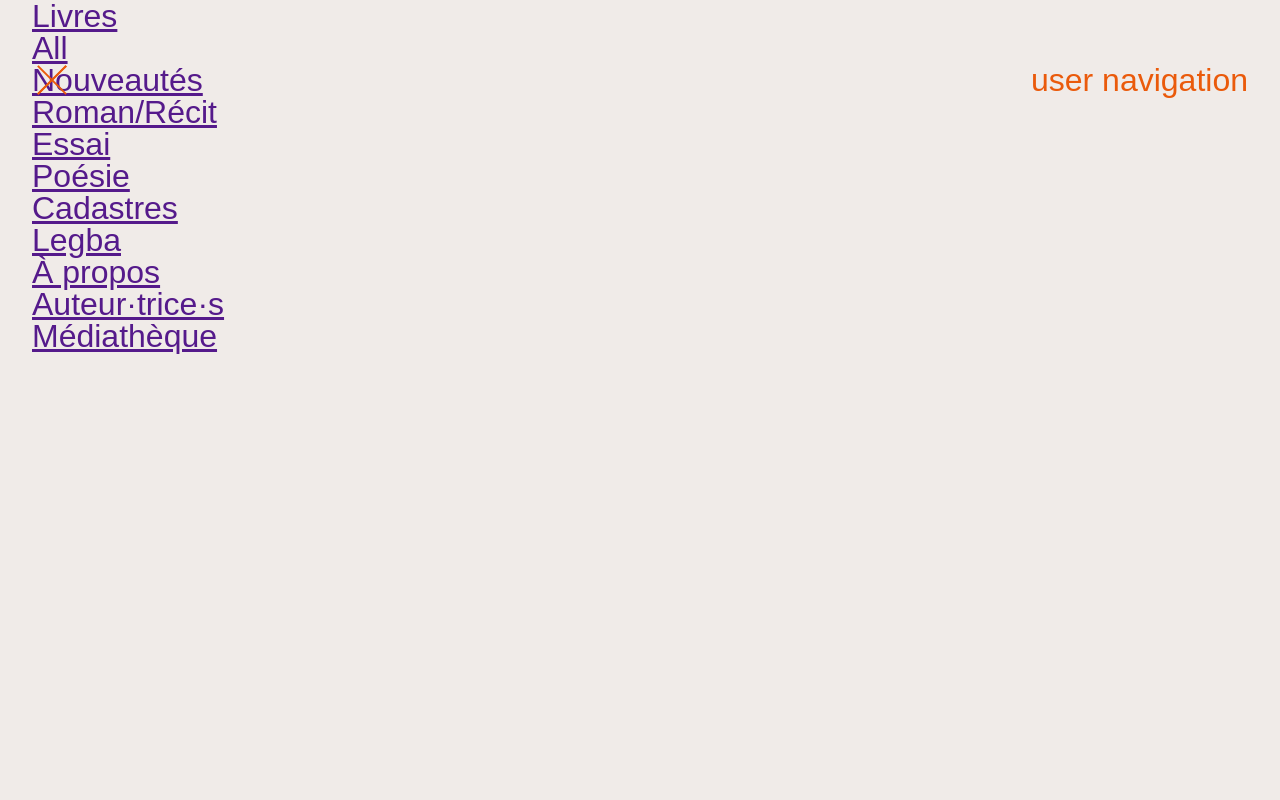
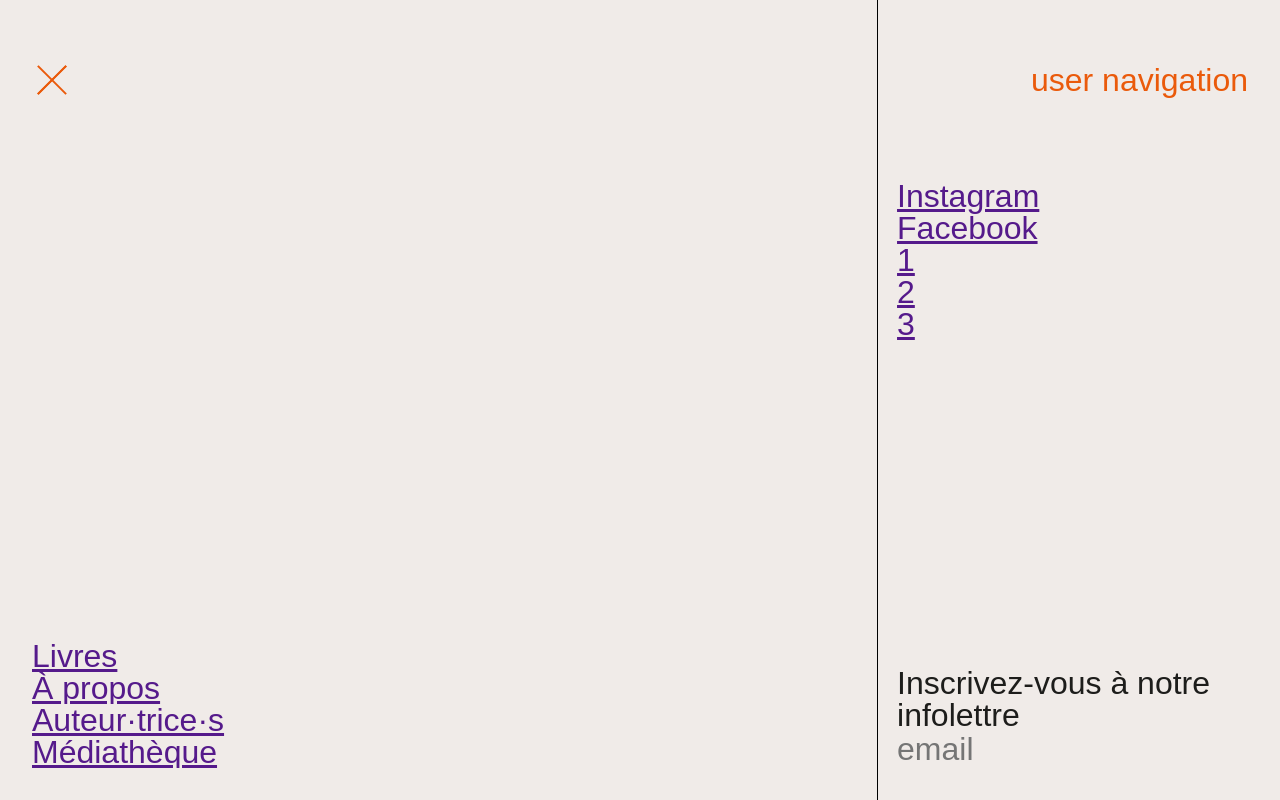
Before and after one commit to sonyashakirova/memoire-dencrier, a React (Vite) app: page / in a window 1280 px wide. Both pictures are taken after a click on the button 52 px from the left and 80 px from the top of the page. Shown: the top 800 px of the page. Built offline with nearby package versions, Linux system fonts and the light colour scheme; a web font is replaced by a local one.

Commit message:
feat: add menu animations

```diff
--- a/src/components/sections/CatalogSection/CatalogSection.tsx
+++ b/src/components/sections/CatalogSection/CatalogSection.tsx
@@ -8,6 +8,7 @@ import {
 import { useRef, useState } from 'react';
 import { BookLink } from '../../atoms';
 import './CatalogSection.style.css';
+import { useDeviceType } from '../../../hooks';
 
 const categories = [
   { name: 'Roman/Récit', book: { img: 'book-01.jpg' } },
@@ -19,9 +20,7 @@ const categories = [
 
 export const CatalogSection = () => {
   const [active, setActive] = useState(0);
-  const isTouchDevice = !!(
-    'ontouchstart' in window || navigator.maxTouchPoints
-  );
+  const { isTouchDevice } = useDeviceType();
 
   // Touch device animations
   const sectionRef = useRef(null);
--- a/src/hooks/index.ts
+++ b/src/hooks/index.ts
@@ -1,2 +1,3 @@
+export { useDeviceType } from './useDeviceType';
 export { useScrollDirection } from './useScrollDirection';
 export { useWindowSize } from './useWindowSize';
--- /dev/null
+++ b/src/hooks/useDeviceType.ts
@@ -0,0 +1,7 @@
+export const useDeviceType = () => {
+  const isTouchDevice = !!(
+    'ontouchstart' in window || navigator.maxTouchPoints
+  );
+
+  return { isTouchDevice };
+};
--- a/src/layout/footer/Footer.style.css
+++ b/src/layout/footer/Footer.style.css
@@ -1,4 +1,4 @@
-.footer {
+.footer__wrapper {
   border-top: 1px solid #5525a9;
 }
 
--- a/src/layout/header/Menu/Menu.style.css
+++ b/src/layout/header/Menu/Menu.style.css
@@ -1,6 +1,11 @@
 .menu {
   width: 100%;
   height: 100%;
+  pointer-events: none;
+}
+
+.menu.open {
+  pointer-events: auto;
 }
 
 .menu__bg {
@@ -13,33 +18,18 @@
   transition: opacity 0.3 ease-in-out;
 }
 
-html.lenis [data-lenis-prevent] {
-  overflow-x: hidden;
-  overflow-y: auto;
-  overscroll-behavior: contain;
-}
-
-.menu__inner {
-  visibility: hidden;
-}
-
-.menu.open .menu__inner {
-  visibility: visible;
-}
-
 @media screen and (min-width: 1200px),
   screen and (max-width: 1199px) and (min-width: 750px) {
   .menu__inner {
     display: flex;
     padding: 0 var(--page-margin);
     height: 100%;
-    overflow-y: visible !important;
-    overflow-x: visible !important;
   }
 }
 
 @media screen and (max-width: 749px) {
   .menu__inner {
+    display: block;
     height: 100%;
     padding: calc(var(--header-top-height) + var(--spacing-7))
       var(--page-margin) 3.25rem;
@@ -47,10 +37,29 @@ html.lenis [data-lenis-prevent] {
   }
 }
 
+.menu__navigation {
+  margin-top: auto;
+  padding: var(--page-margin) 0;
+  flex-shrink: 0;
+  width: calc((var(--grid-col-width) + var(--grid-gap)) * 14 - var(--grid-gap));
+}
+
+@media screen and (max-width: 1199px) and (min-width: 750px) {
+  .menu__navigation {
+    width: calc(
+      (var(--grid-col-width) + var(--grid-gap)) * 8 - var(--grid-gap)
+    );
+  }
+}
+
 .menu__navigation nav {
   width: 100%;
-  padding-right: calc(var(--grid_gutter) * 0 + var(--grid_col_width) * 0.5);
+  padding-right: calc(var(--grid-gap) * 0 + var(--grid-col-width) * 0.5);
   font-size: calc(72 / var(--base_px) * 1rem);
+}
+
+.menu__line-container {
+  overflow: hidden;
 }
 
 @media screen and (max-width: 749px) {
@@ -62,3 +71,39 @@ html.lenis [data-lenis-prevent] {
 .menu__inner ul {
   list-style: none;
 }
+
+.menu__line {
+  width: 1px;
+  background-color: black;
+  height: 100%;
+}
+
+@media screen and (max-width: 749px) {
+  .menu__line {
+    width: 100%;
+    height: 1px;
+  }
+}
+
+.menu__side {
+  overflow: hidden;
+  display: flex;
+  flex-direction: column;
+  justify-content: space-between;
+  padding: max(var(--header-top-height), 22.5vh) 0 var(--page-margin)
+    var(--grid-gap);
+}
+
+.menu__nav-link {
+  overflow: hidden;
+}
+
+.menu__nav-link a {
+  display: inline-block;
+}
+
+.menu__subline {
+  background-color: black;
+  width: 100%;
+  height: 1px;
+}
--- a/src/layout/header/Menu/Menu.tsx
+++ b/src/layout/header/Menu/Menu.tsx
@@ -1,13 +1,15 @@
-import { motion, useAnimationControls } from 'framer-motion';
+import { AnimatePresence, motion } from 'framer-motion';
+import { useEffect, useState } from 'react';
+import { useDeviceType, useWindowSize } from '../../../hooks';
+import { lenis } from '../../../lenis';
 import './Menu.style.css';
-import { useEffect } from 'react';
 
 const navItems = [
   {
     name: 'Livres',
     link: '',
-    subList: [
-      { name: 'All', link: '' }, // Touch only
+    sublist: [
+      { name: 'Voir la page "Livres"', link: '', touchOnly: true },
       { name: 'Nouveautés', link: '' },
       { name: 'Roman/Récit', link: '' },
       { name: 'Essai', link: '' },
@@ -20,51 +22,180 @@ const navItems = [
   { name: 'Auteur·trice·s', link: '' },
   { name: 'Médiathèque', link: '' },
 ];
+const socials = [
+  { name: 'Instagram', link: '' },
+  { name: 'Facebook', link: '' },
+];
+const contacts = [
+  { name: '1', link: '' },
+  { name: '2', link: '' },
+  { name: '3', link: '' },
+];
 
 interface Props {
   open: boolean;
 }
 
 export const Menu = ({ open }: Props) => {
-  const bgControls = useAnimationControls();
+  const { width } = useWindowSize();
+  const [sublist, setSublist] = useState(false);
+  const { isTouchDevice } = useDeviceType();
 
   useEffect(() => {
     if (open) {
-      bgControls.start({ opacity: 1 });
+      lenis.stop();
     } else {
-      bgControls.start({ opacity: 0 });
+      lenis.start();
     }
   }, [open]);
 
   return (
-    <div className={`menu ${open ? 'open' : ''}`}>
+    <div className={`menu ${open && 'open'}`}>
+      <AnimatePresence>
+        {open && (
           <motion.div
             className='menu__bg'
-        animate={bgControls}
+            initial={{ opacity: 0 }}
+            animate={{ opacity: 1 }}
+            exit={{ opacity: 0 }}
             transition={{ duration: 0.6 }}
           />
-      <div className='menu__inner' data-lenis-prevent>
+        )}
+      </AnimatePresence>
+      <div id='menu' className='menu__inner' data-lenis-prevent>
         <div className='menu__navigation' data-lenis-prevent-disabled>
           <nav>
             <ul>
               {navItems.map((item, index) => (
-                <li key={index}>
-                  <a href={item.link}>{item.name}</a>
-                  {!!item.subList?.length && (
-                    <ul>
-                      {item.subList.map((subitem, subindex) => (
+                <li
+                  key={index}
+                  className='menu__nav-link'
+                  onMouseEnter={() => !isTouchDevice && setSublist(true)}
+                  onMouseLeave={() => !isTouchDevice && setSublist(false)}
+                >
+                  <AnimatePresence>
+                    {open && (
+                      <motion.a
+                        href={item.link}
+                        onClick={(e) => {
+                          if (isTouchDevice && item.sublist?.length) {
+                            e.preventDefault();
+                            setSublist((prev) => !prev);
+                          }
+                        }}
+                        initial={{ y: 50 }}
+                        animate={{ y: 0 }}
+                        exit={{ y: 50 }}
+                        transition={{ duration: 0.6, delay: index * 0.05 }}
+                      >
+                        {item.name}
+                      </motion.a>
+                    )}
+                  </AnimatePresence>
+                  <AnimatePresence>
+                    {open && sublist && !!item.sublist?.length && (
+                      <motion.ul
+                        initial={{ height: 0 }}
+                        animate={{ height: item.sublist.length * 24 }}
+                        exit={{ height: 0 }}
+                        transition={{ duration: 0.3 }}
+                      >
+                        {item.sublist
+                          .filter((item) => isTouchDevice || !item.touchOnly)
+                          .map((subitem, subindex) => (
                             <li key={subindex}>
                               <a href={subitem.link}>{subitem.name}</a>
                             </li>
                           ))}
-                    </ul>
+                      </motion.ul>
                     )}
+                  </AnimatePresence>
+                  <AnimatePresence>
+                    {open && sublist && !!item.sublist?.length && (
+                      <motion.div
+                        className='menu__subline'
+                        initial={{ width: 0 }}
+                        animate={{ width: '100%', transition: { delay: 0.3 } }}
+                        exit={{ width: 0 }}
+                        transition={{ duration: 0.3 }}
+                      />
+                    )}
+                  </AnimatePresence>
                 </li>
               ))}
             </ul>
           </nav>
         </div>
-        <div className='menu__side'></div>
+        <div className='menu__line-container'>
+          <AnimatePresence>
+            {open && (
+              <motion.div
+                className='menu__line'
+                initial={width > 479 ? { y: '-100%' } : { x: '-100%' }}
+                animate={width > 479 ? { y: 0 } : { x: 0 }}
+                exit={width > 479 ? { y: '100%' } : { x: '-100%' }}
+                transition={{ duration: 0.6 }}
+              />
+            )}
+          </AnimatePresence>
+        </div>
+
+        <div className='menu__side'>
+          <div>
+            <ul className='menu__socials'>
+              {socials.map((s, index) => (
+                <AnimatePresence key={`socials.${index}`}>
+                  {open && (
+                    <motion.li
+                      initial={{ x: -500 }}
+                      animate={{ x: 0 }}
+                      exit={{ x: -500 }}
+                      transition={{ duration: 0.6, delay: index * 0.05 }}
+                    >
+                      <a href={s.link}>{s.name}</a>
+                    </motion.li>
+                  )}
+                </AnimatePresence>
+              ))}
+            </ul>
+            <ul className='menu__contacts'>
+              {contacts.map((c, index) => (
+                <AnimatePresence key={`contacts.${index}`}>
+                  {open && (
+                    <motion.li
+                      initial={{ x: -500 }}
+                      animate={{ x: 0 }}
+                      exit={{ x: -500 }}
+                      transition={{
+                        duration: 0.6,
+                        delay: (socials.length + index) * 0.05,
+                      }}
+                    >
+                      <a href={c.link}>{c.name}</a>
+                    </motion.li>
+                  )}
+                </AnimatePresence>
+              ))}
+            </ul>
+          </div>
+          <div className='menu__email'>
+            <AnimatePresence>
+              {open && (
+                <motion.div
+                  initial={{ y: 500 }}
+                  animate={{ y: 0 }}
+                  exit={{ y: 500 }}
+                  transition={{ duration: 0.6 }}
+                >
+                  <label htmlFor='email-input'>
+                    Inscrivez-vous à notre infolettre
+                  </label>
+                  <input id='email-input' type='text' placeholder='email' />
+                </motion.div>
+              )}
+            </AnimatePresence>
+          </div>
+        </div>
       </div>
     </div>
   );
--- /dev/null
+++ b/src/lenis.ts
@@ -0,0 +1,3 @@
+import Lenis from 'lenis';
+
+export const lenis = new Lenis();
--- a/src/main.tsx
+++ b/src/main.tsx
@@ -1,12 +1,10 @@
-import Lenis from 'lenis';
 import React from 'react';
 import ReactDOM from 'react-dom/client';
 import { RouterProvider } from 'react-router-dom';
 import { ColorProvider } from './providers';
+import { lenis } from './lenis';
 import { router } from './router';
 import './styles/main.css';
-
-const lenis = new Lenis();
 
 const raf = (time: DOMHighResTimeStamp) => {
   lenis.raf(time);
```
Also changed, not shown: src/layout/header/Header.tsx (+20 -1 lines). Lines whose indentation alone changed are shown as unchanged.
